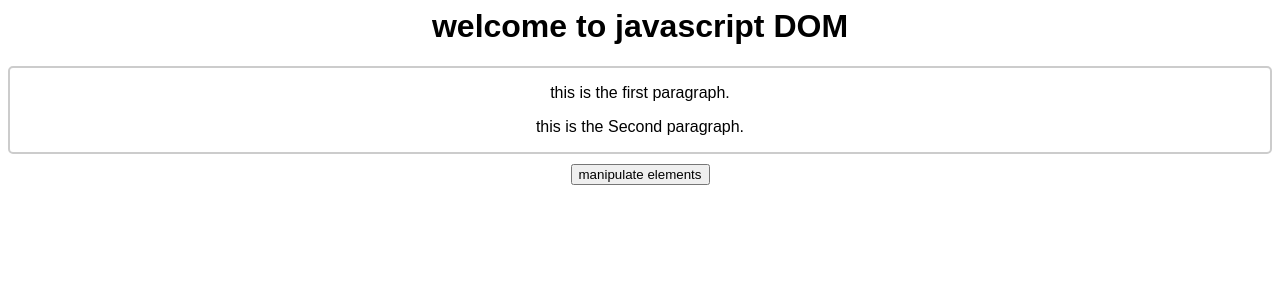
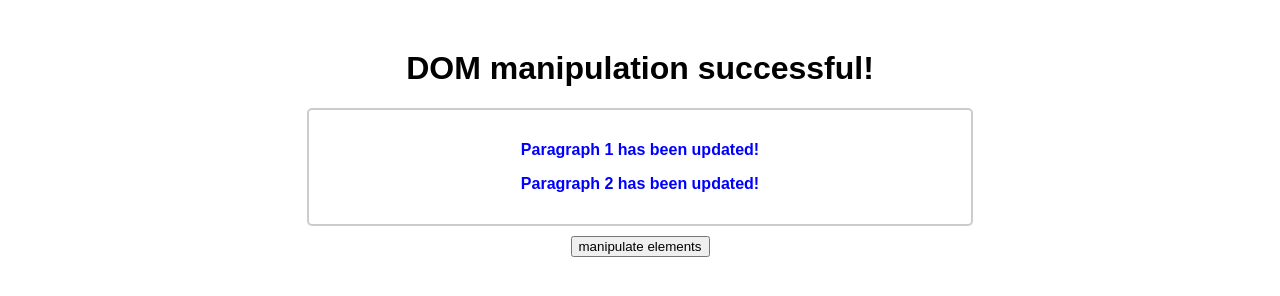
Before and after one commit to tanumoharana/experiment1, a plain HTML site: page index2.html in a window 1280 px wide. Both pictures are taken after a click on the button "manipulate elements". Drawn offline with Linux system fonts and the light colour scheme.

Commit message:
Fix HTML formatting and JavaScript selectors

```diff
--- a/index2.html
+++ b/index2.html
@@ -1,43 +1,46 @@
 <html>
   <head>
-    <meta name="viewport" content="width= device - width, initial-scale=1.0">
+    <meta name="viewport" content="width=device-width, initial-scale=1.0">
     <title>DOM Selection and Manipulation</title>
     <style>
       body{
-        font-family : Arial , sans-serif;
-        text-align : center;
-        margin-top : 50 px;
+        font-family: Arial, sans-serif;
+        text-align: center;
+        margin-top: 50px;
       }
       .highlight{
-        color : blue;
-        font-weight : bold;
+        color: blue;
+        font-weight: bold;
       }
       .box{
-        padding :15 px;
-        margin : 10px auto;
-        width : 50 %;
+        padding: 15px;
+        margin: 10px auto;
+        width: 50%;
         border: 2px solid #ccc;
-        border-radius :5px;
+        border-radius: 5px;
       }
     </style>
   </head>
   <body>
-    <h1 id="main"> welcome to javascript DOM </h1>
+    <h1 id="main">welcome to javascript DOM</h1>
     <div class="box">
-      <p class="text"> this is the first paragraph.</p>
-      <p class="text"> this is the Second paragraph.</p>
+      <p class="text">this is the first paragraph.</p>
+      <p class="text">this is the Second paragraph.</p>
     </div>
-    <button id="manipulate-btn"> manipulate elements</button>
+    <button id="manipulate-btn">manipulate elements</button>
+
     <script>
-      const heading=document.getElementById("main-heading");
-      const button=document.getElementById("manipulate-btn");
-      const paragraphs=document.querySelectorAll("text");
-      button.addEventListener("click",function(){
-        heading.textContent="DOM manipulation successful!";
-        paragraphs.forEach((p,index)=>{
-          p.textContent='Paragraph $ {index+1} has been updated!';
-          p.classlist.add("highlight");
+      const heading = document.getElementById("main");
+      const button = document.getElementById("manipulate-btn");
+      const paragraphs = document.querySelectorAll(".text");
+
+      button.addEventListener("click", function() {
+        heading.textContent = "DOM manipulation successful!";
+        paragraphs.forEach((p, index) => {
+          p.textContent = `Paragraph ${index + 1} has been updated!`;
+          p.classList.add("highlight");
         });
+      });
     </script>
   </body>
 </html>
```
